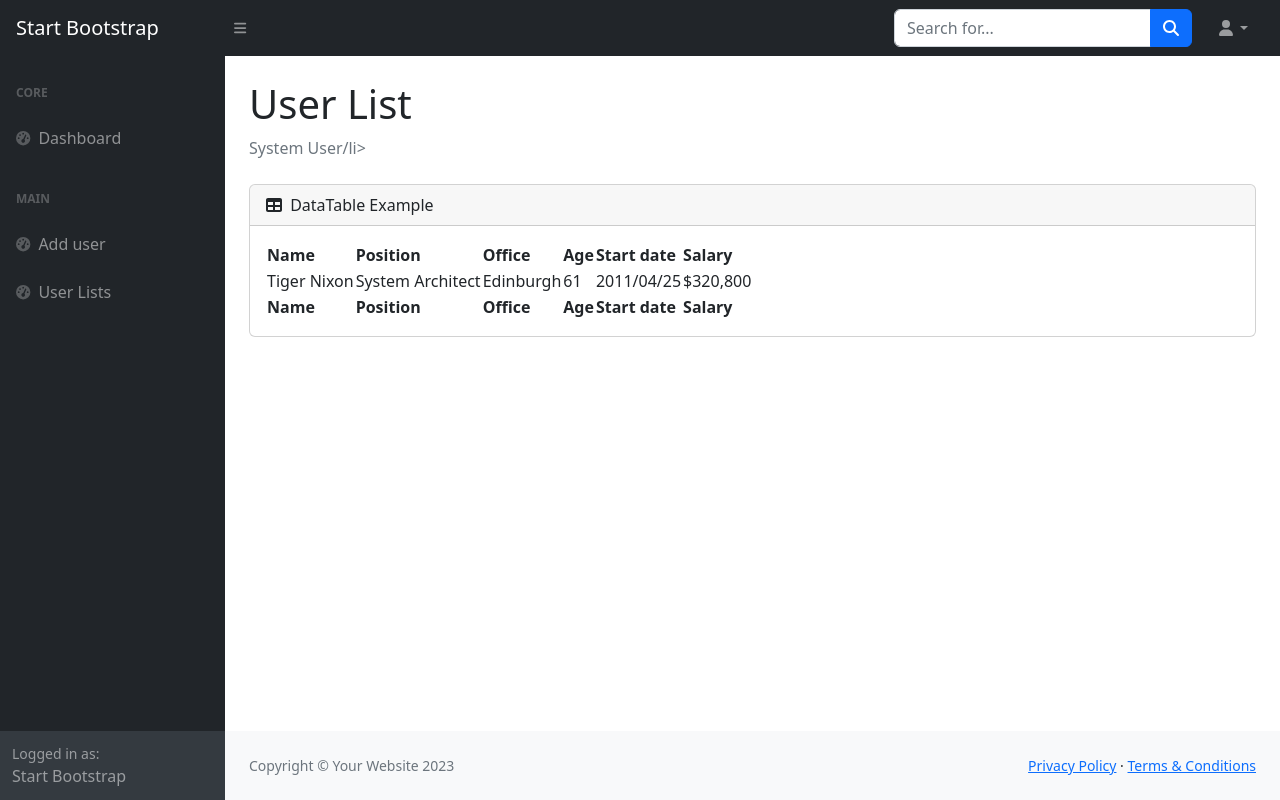
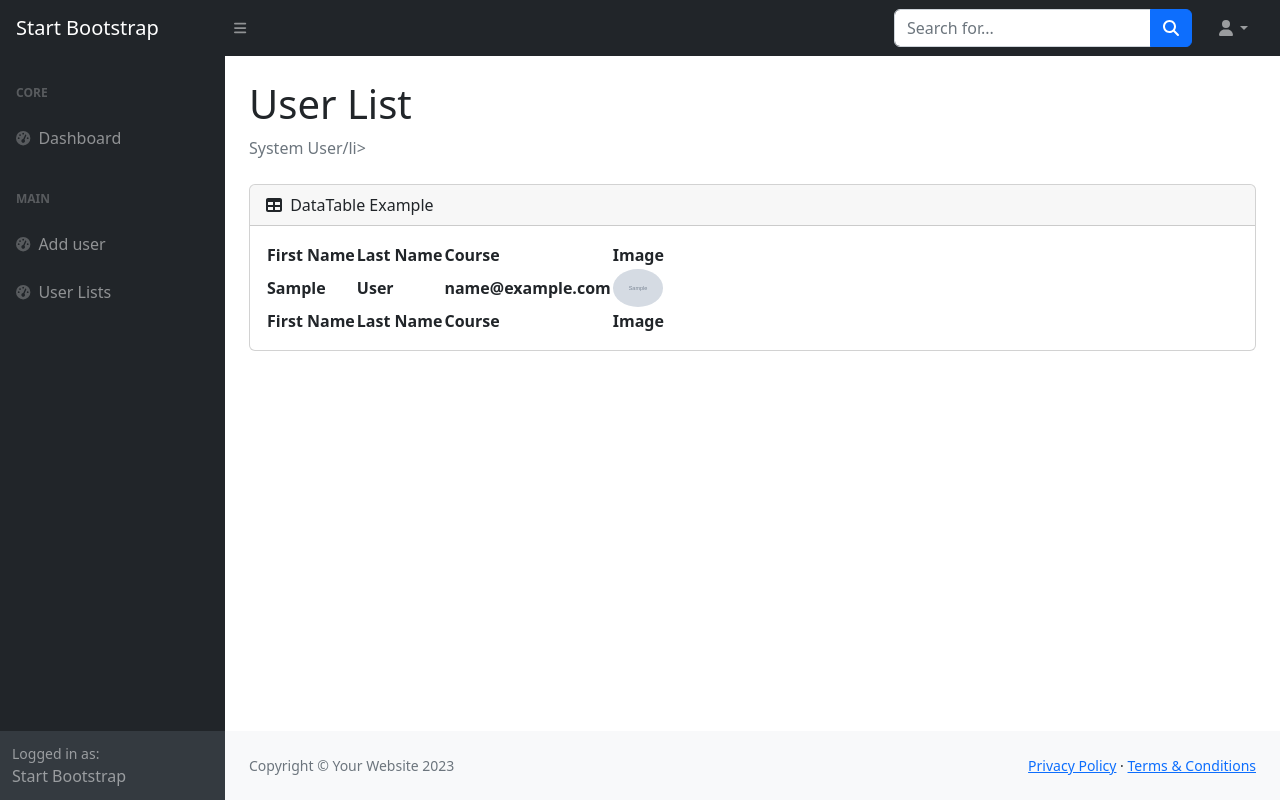
Before and after one commit to andreinew101/MyFirstDjangoProject, a Django app: page /users/ in a window 1280 px wide. Run offline with Django 5.2, Linux system fonts and the light colour scheme; tables that the repository leaves empty hold one stand-in row (values such as "Sample post"); grey boxes marked "Sample" are stand-in pictures; lists and menus that the app fills with data are empty; some libraries are stand-ins or nearby versions.

Commit message:
October 7 2025 commit

```diff
--- a/fdjangoproj/systemuser/urls.py
+++ b/fdjangoproj/systemuser/urls.py
@@ -4,4 +4,6 @@ from . import views
 urlpatterns = [
     path('', views.index, name='index'),
     path('users/', views.userlist, name='userlist'),
+    path('adduser/', views.adduser, name='adduser'),
+    path('adduser/index.html', views.adduser, name='adduser_index'),
 ]
--- a/fdjangoproj/systemuser/views.py
+++ b/fdjangoproj/systemuser/views.py
@@ -1,6 +1,8 @@
 from django.shortcuts import render
 from django.http import HttpResponse
 from .models import SystemUser
+from .forms import SystemUserForm
+from django.shortcuts import render, redirect
 
 # Create your views here.
 
@@ -13,3 +15,15 @@ def userlist(request):
         'user_list': user_list
     }
     return render(request, 'systemuser/userlist.html', context)
+
+def adduser(request):
+    if request.method == "POST":
+        form = SystemUserForm(request.POST, request.FILES)
+        if form.is_valid():
+            form.save()
+            return redirect('userlist')  # or wherever you want to go after saving
+    else:
+        form = SystemUserForm()
+
+    # ✅ Always return something
+    return render(request, 'systemuser/adduser.html', {'form': form})
--- a/fdjangoproj/templates/partials/sidebar.html
+++ b/fdjangoproj/templates/partials/sidebar.html
@@ -8,7 +8,7 @@
                     Dashboard
                 </a>
                 <div class="sb-sidenav-menu-heading">Main</div>
-                <a class="nav-link" href="#">
+                <a class="nav-link" href="{% url 'adduser' %}">
                     <div class="sb-nav-link-icon"><i class="fas fa-tachometer-alt"></i></div>
                     Add user
                 </a>
--- a/fdjangoproj/templates/systemuser/userlist.html
+++ b/fdjangoproj/templates/systemuser/userlist.html
@@ -26,33 +26,29 @@
                                 <table id="datatablesSimple">
                                     <thead>
                                         <tr>
-                                            <th>Name</th>
-                                            <th>Position</th>
-                                            <th>Office</th>
-                                            <th>Age</th>
-                                            <th>Start date</th>
-                                            <th>Salary</th>
+                                            <th>First Name</th>
+                                            <th>Last Name</th>
+                                            <th>Course</th>
+                                            <th>Image</th>
                                         </tr>
                                     </thead>
                                     <tfoot>
                                         <tr>
-                                            <th>Name</th>
-                                            <th>Position</th>
-                                            <th>Office</th>
-                                            <th>Age</th>
-                                            <th>Start date</th>
-                                            <th>Salary</th>
+                                            <th>First Name</th>
+                                            <th>Last Name</th>
+                                            <th>Course</th>
+                                            <th>Image</th>
                                         </tr>
                                     </tfoot>
                                     <tbody>
+                                        {% for user in user_list %}
                                         <tr>
-                                            <td>Tiger Nixon</td>
-                                            <td>System Architect</td>
-                                            <td>Edinburgh</td>
-                                            <td>61</td>
-                                            <td>2011/04/25</td>
-                                            <td>$320,800</td>
+                                            <th>{{ user.first_name }}</th>
+                                            <th>{{ user.last_name}}</th>
+                                            <th>{{ user.email }}</th>
+                                            <th><img src="media/{{ user.user_image }}" alt="userimage" width="50" class="rounded-circle"></th>
                                         </tr>
+                                        {% endfor %}
                                     </tbody>
                                 </table>
                             </div>
```
Also changed, not shown: fdjangoproj/systemuser/forms.py (added, +18 -0 lines), fdjangoproj/templates/systemuser/adduser.html (added, +42 -0 lines), fdjangoproj/media/profile_pic/480098275_1338626084230885_2874445975570959379_n_1gwbjjhrsx.png (added).
